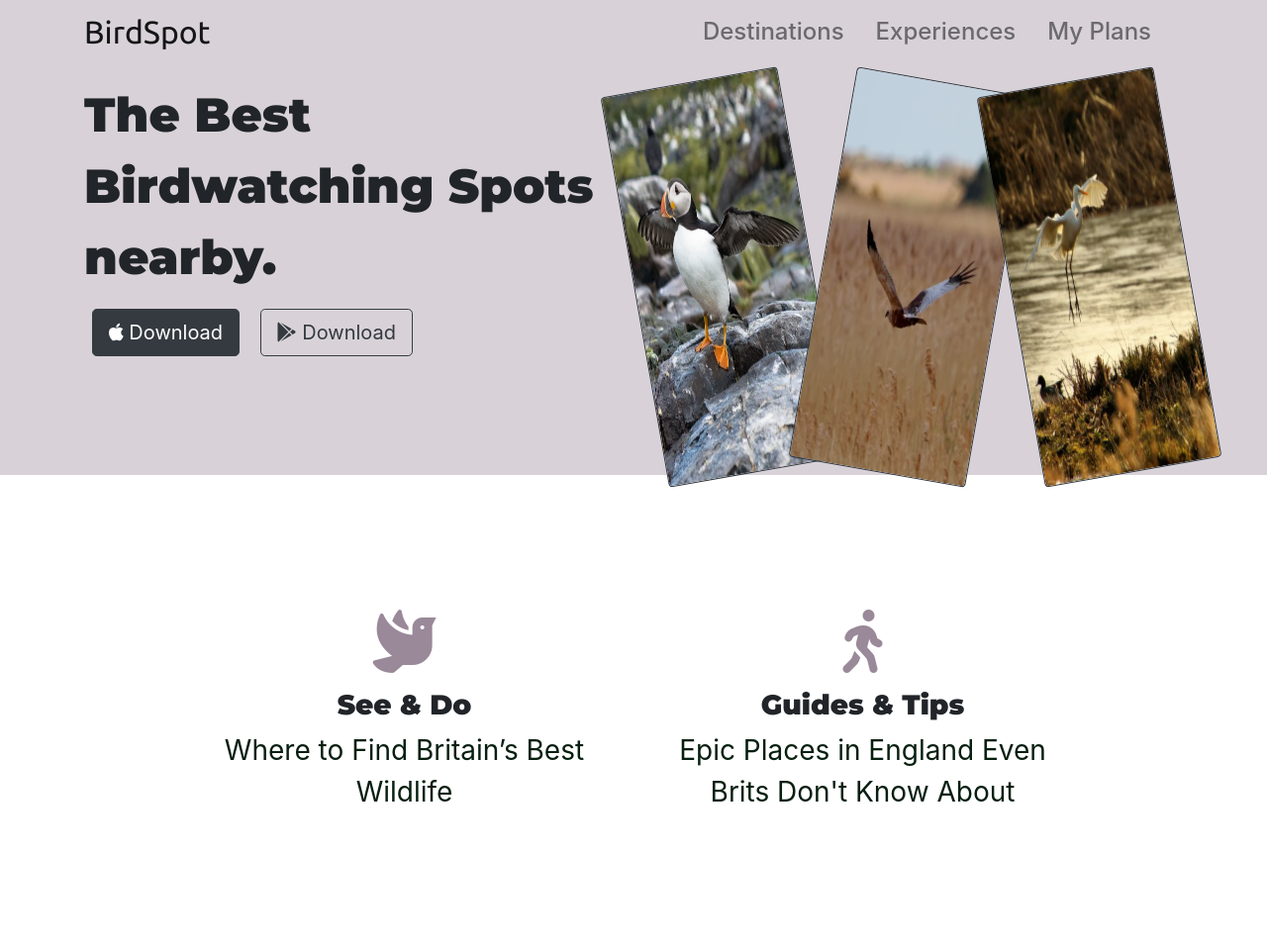
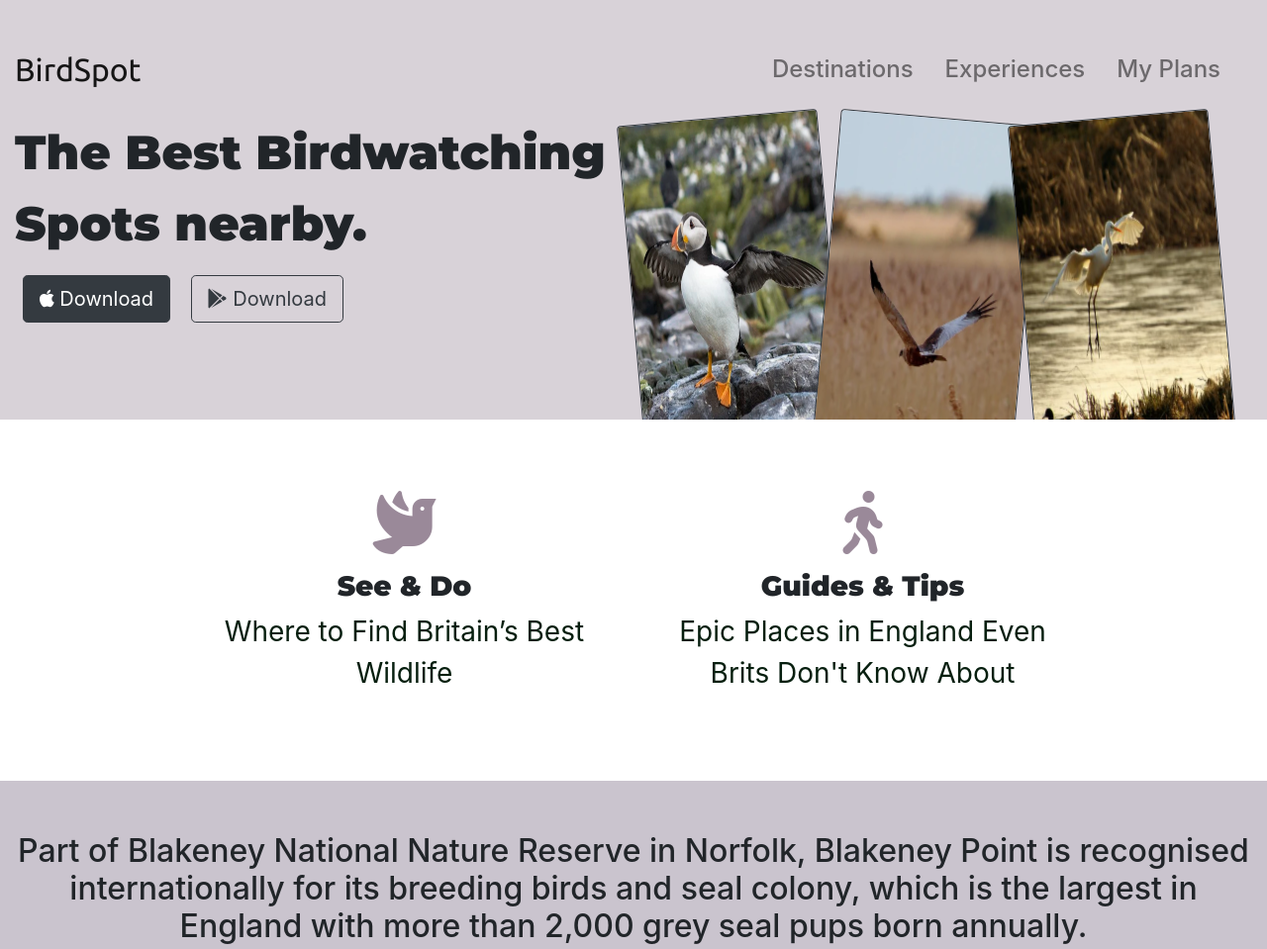
Before and after one commit to MariyaLcs/BirdSpot, a plain HTML site: page index.html in a window 1280 px wide. Shown: the top 959 px of the page at 99% size. Drawn offline with nearby package versions, Linux system fonts and the light colour scheme.

Commit message:
title-images adding position

```diff
--- a/css/styles.css
+++ b/css/styles.css
@@ -18,6 +18,10 @@ p {
   background-color: #725b7146;
 }
 
+.container-fluid {
+  padding: 3% 15% 7%;
+}
+
 /* Navigation Bar */
 #navbar_brand {
   font-family: "Ubuntu";
@@ -31,25 +35,32 @@ p {
   width: 95%;
   height: 50vh;
   padding-left: 0;
-  transform: rotate(-10deg);
+  transform: rotate(-5deg);
+  position: absolute;
 }
 .title_image2 {
   width: 95%;
   height: 50vh;
   padding-left: 0;
-  transform: rotate(-10deg);
+  transform: rotate(-5deg);
+  position: absolute;
+  right: 20%;
 }
 .title_image3 {
   width: 95%;
   height: 50vh;
   padding-left: 0;
-  transform: rotate(10deg);
+  transform: rotate(5deg);
+  position: absolute;
+  right: 15%;
 }
 
 /* Features Section */
 
 #features {
-  padding: 7% 15%;
+  padding: 2% 15%;
+  background-color: white;
+  position: relative;
 }
 
 .feature-box {
@@ -76,7 +87,7 @@ p {
   background-color: #cac4ce;
 }
 .carousel-item {
-  padding: 7% 15%;
+  padding: 4% 15%;
 }
 
 .testimonial_text {
@@ -103,7 +114,7 @@ p {
 
 /* Pricing */
 #pricing {
-  padding: 100px;
+  padding: 2%;
   text-align: center;
 }
 
--- a/index.html
+++ b/index.html
@@ -27,7 +27,7 @@
 
   <body>
     <section id="title">
-      <div class="container">
+      <div class="container-fluid">
         <!-- Nav Bar -->
         <nav class="navbar navbar-expand-lg navbar-light pb-4 pl-0">
           <a id="navbar_brand" class="navbar-brand" href="">BirdSpot</a>
```
